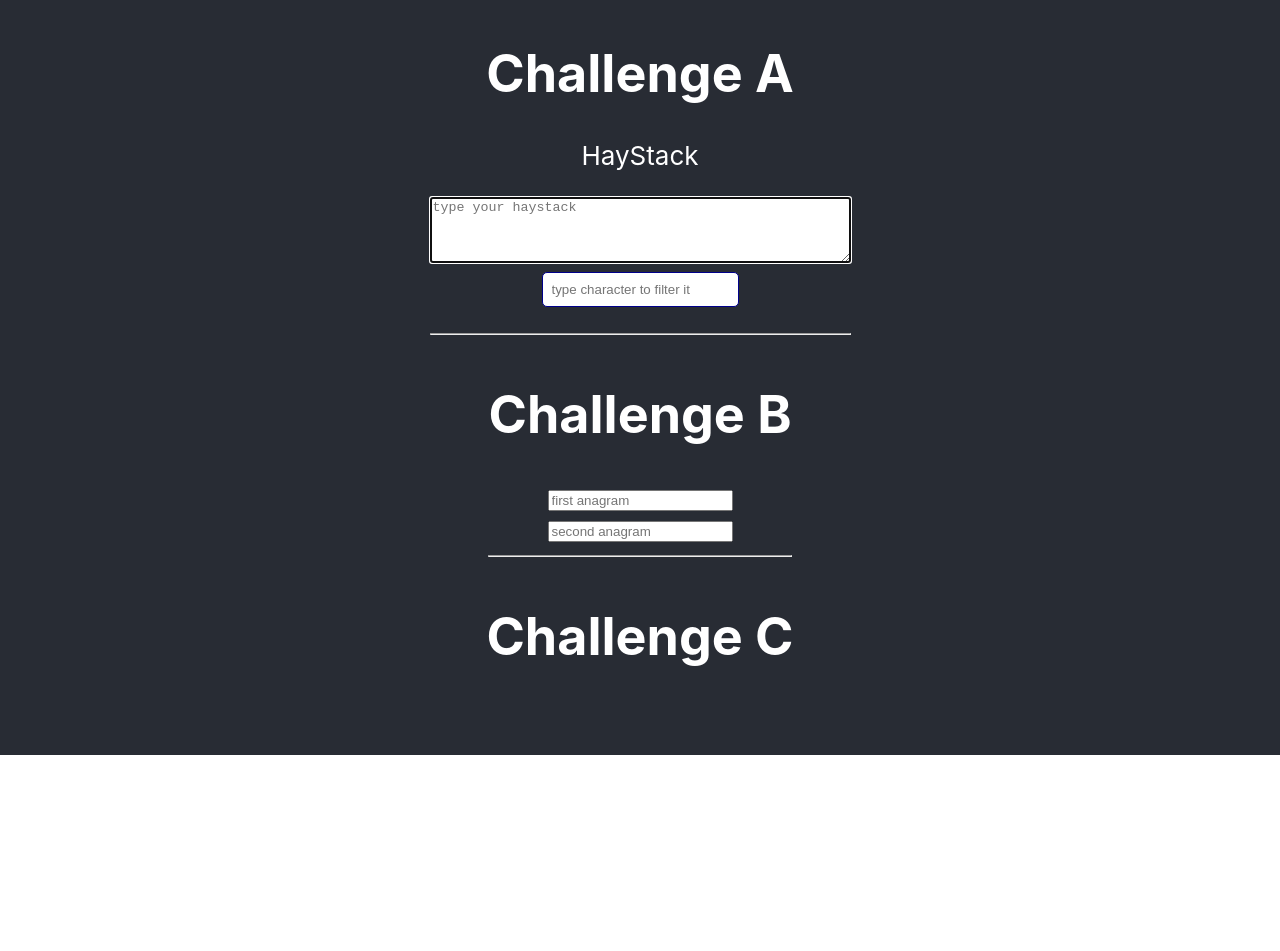
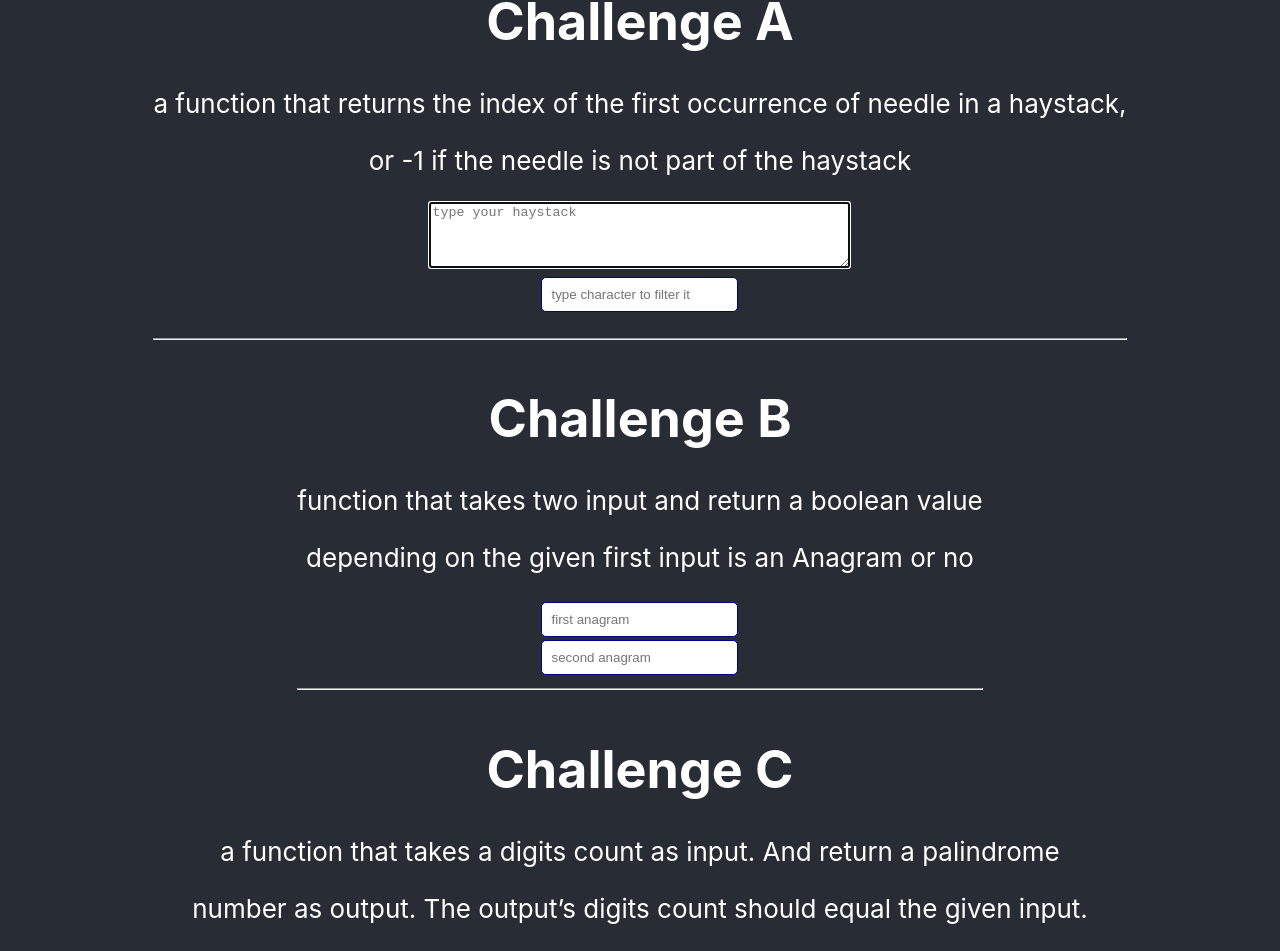
Before and after one commit to hossamabdulmagid/exam, a React (Create React App) app: page / in a window 1280 px wide. Shown: the part 45-996 px from the top of the page. Before the commit the page ends 800 px from the top, so only its background shows below. Built offline with nearby package versions, Linux system fonts and the light colour scheme.

Commit message:
handle ui

```diff
--- a/src/App.css
+++ b/src/App.css
@@ -36,3 +36,10 @@
         transform: rotate(360deg);
     }
 }
+
+
+.input {
+    padding: 9px;
+    border-radius: 5px;
+    border: 1px solid darkblue;
+}
--- a/src/App.js
+++ b/src/App.js
@@ -1,7 +1,7 @@
 import './App.css';
-import ChallengeA from "./challange/challengeA";
-import ChallengeB from "./challange/challengeB";
-import ChallengeC from "./challange/challengeC";
+import ChallengeA from "./challanges/challengeA";
+import ChallengeB from "./challanges/challengeB";
+import ChallengeC from "./challanges/challengeC";
 
 const App = () => {
     return (
--- a/src/challange/challengeC.js
+++ /dev/null
@@ -1,28 +0,0 @@
-const ChallengeC = () => {
-
-
-    let n = 8;
-
-    const palindromeNumber = (n) => {
-
-        let result = [];
-
-        for (let i = 1; i <= n; i++) {
-            result.push(i);
-        }
-        return result.join("")
-
-    }
-
-    console.log(palindromeNumber(n))
-
-    return (
-        <div>
-            <h1>
-                Challenge C
-            </h1>
-        </div>
-    )
-}
-
-export default ChallengeC;
--- a/src/challange/challengeA.js
+++ b/src/challanges/challengeA.js
@@ -30,7 +30,15 @@ const ChallengeA = () => {
     return (
         <div>
             <h1>Challenge A</h1>
-            <p>HayStack</p>
+
+            <p>
+                a function that returns the index of the first
+                occurrence of needle in a haystack,
+                <p>
+                    or -1 if the needle is not part of the haystack
+
+                </p>
+            </p>
             <textarea
                 type={"text"}
                 onChange={HandleChangeTextArea}
@@ -43,11 +51,7 @@ const ChallengeA = () => {
             <input
                 type={'text'}
                 onChange={HandleChange}
-                style={{
-                    padding: '9px',
-                    borderRadius: '5px',
-                    border: '1px solid darkblue'
-                }}
+                className={'input'}
                 placeholder={'type character to filter it'}
             />
             <p>
--- a/src/challange/challengeB.js
+++ b/src/challanges/challengeB.js
@@ -31,17 +31,29 @@ const ChallengeB = () => {
             <h1>
                 Challenge B
             </h1>
+            <p>
+                function that takes two input and return a boolean value
+                <p>
+                    depending on
+                    the given first input is an Anagram or no
+                </p>
+
+            </p>
             <input
                 type={'text'}
                 placeholder={'first anagram'}
                 name={'anagramOne'}
                 onChange={handleChange}
+                className={'input'}
+
             />
             <br/>
             <input
                 type={'text'}
                 name={'anagramTwo'}
                 placeholder={'second anagram'}
+                className={'input'}
+
                 onChange={handleChange}/>
             <hr/>
             {anagramOne.length === 0 && anagramTwo.length === 0 ? null : checkerAnagram(anagramOne, anagramTwo)}
--- /dev/null
+++ b/src/challanges/challengeC.js
@@ -0,0 +1,42 @@
+import {useState} from "react";
+
+const ChallengeC = () => {
+
+    let [number, setNumber] = useState();
+
+    const palindromeNumber = number => {
+
+        let result = [];
+
+        for (let i = 1; i <= number; i++) {
+            result.push(i);
+        }
+        return result.join("")
+
+    }
+
+    console.log(palindromeNumber(number))
+
+    return (
+        <div>
+            <h1>
+                Challenge C
+            </h1>
+            <p>
+                a function that takes a digits count as input. And return a palindrome
+                <p>
+                    number as output. The output’s digits count should equal the given input.
+                </p>
+            </p>
+            <input
+                className={'input'}
+                type={'text'}
+                placeHolder={`enter number int`}
+                onChange={e => setNumber(e.target.value)}/>
+            <br/>
+            {isNaN(number) ? 'you must added Number ' : palindromeNumber(number)}
+        </div>
+    )
+}
+
+export default ChallengeC;
```
Lines whose indentation alone changed are shown as unchanged.
